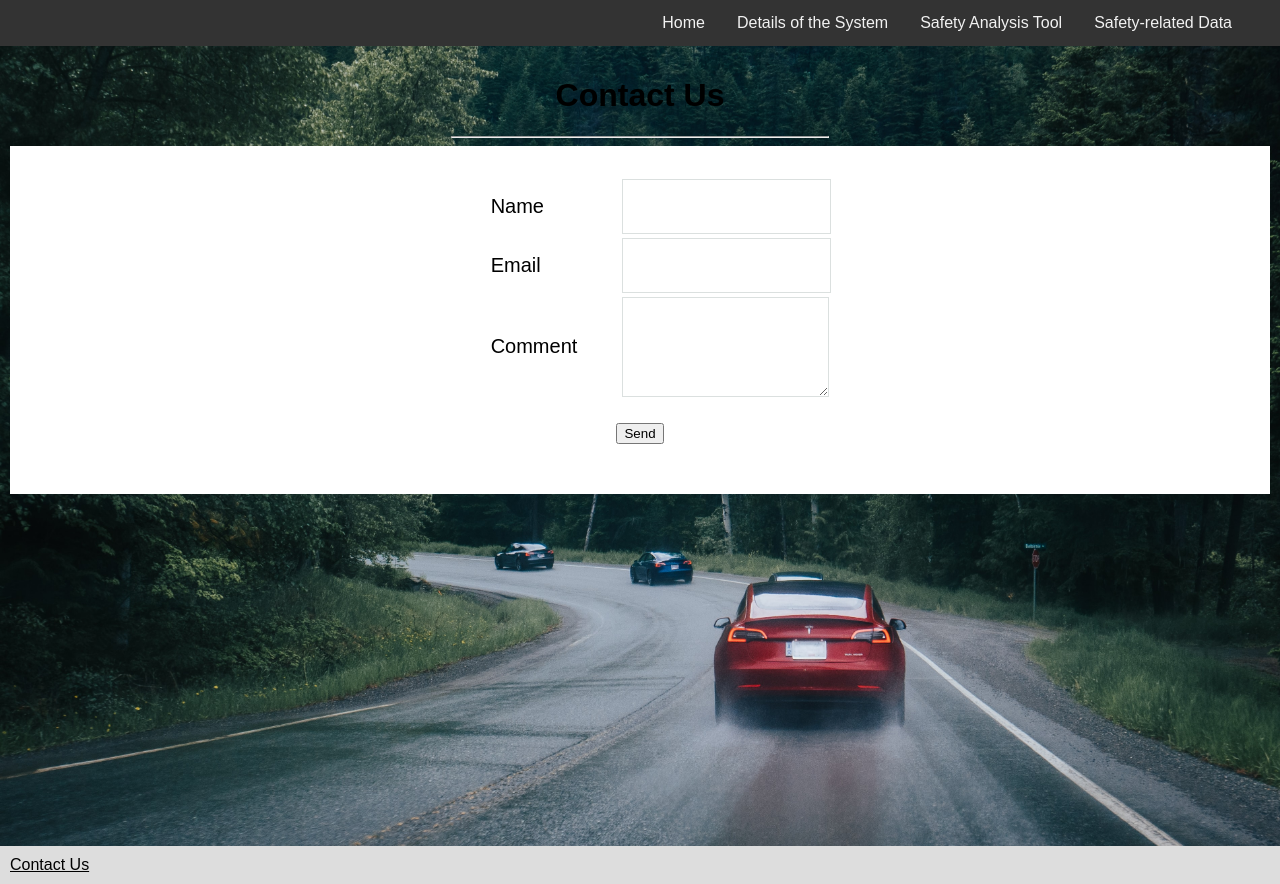
After one commit to littleSky770/CapstoneProject, a Flask app: page /contact/ in a window 1280 px wide. The commit adds this page. Run offline with Flask 2, Linux system fonts and the light colour scheme.

Commit message:
created a new page for contact

```diff
--- a/proj/app.py
+++ b/proj/app.py
@@ -142,7 +142,10 @@ def loadFromDB():
 
     return render_template('loadFromDB.html', usr = name)
 
+@app.route("/contact/")
+def contact():
 
+    return render_template('contact.html')
 ############################################ End ########################################################
 
 if __name__ == '__main__':
--- a/proj/templates/base.html
+++ b/proj/templates/base.html
@@ -159,9 +159,35 @@
             }
 
             /* Style the footer */
-            .footer {
+            .contact {
                 background-color: #ddd;
                 padding: 10px;
+            }
+            .main-box{
+                position: relative;
+                width: 100%;
+                margin-bottom: 10px;
+                padding: 30px 40px;
+                background-color: #fff;
+                text-align: left;
+                font-size: 20px;
+            }
+            .main-box .right{
+                float: right;
+                width: 80%;
+                padding-left: 0;
+            }
+            .text-input {
+                display: block;
+                height: 55px;
+                padding: 0 15px;
+                background-color: #fff;
+                border: 1px solid #DBE0DF;
+                transition: all 0.3s ease-in-out;
+            }
+            .table{
+                margin-left: auto;
+                margin-right: auto;
             }
         </style>
     </head>
@@ -180,8 +206,8 @@
           {% block content %}
           {% endblock %}
         </div>
-        <div class="footer">
-            <p>Contact us</p>
+        <div class="contact">
+            <a href="/contact" style="color:#000;" >Contact Us</a>
         </div>
     </body>
 </html>
--- /dev/null
+++ b/proj/templates/contact.html
@@ -0,0 +1,22 @@
+{% extends "base.html" %}
+{% block pageTitle %}Contact Us{% endblock %}
+
+{% block content %}
+<div class = "main-box">
+    <table class = "table">
+        <tr>
+          <td class="left"> Name</td>
+          <td class="right"><input type="text" name="[name]" class="text-input"></td>
+        </tr>
+        <tr>
+            <td class="left"> Email</td>
+            <td class="right"><input type="email" name="[email]" class="text-input"></td>
+        </tr>
+        <tr>
+            <td class="left"> Comment</td>
+            <td class="right"><textarea name="[comment]" class="text-input" style="height: 100px;"></textarea></td>
+          </tr>
+      </table>
+      <p id = "send"><input type="submit" value="Send" style="text-align: center;" /></p>
+</div>
+{% endblock %}
```
